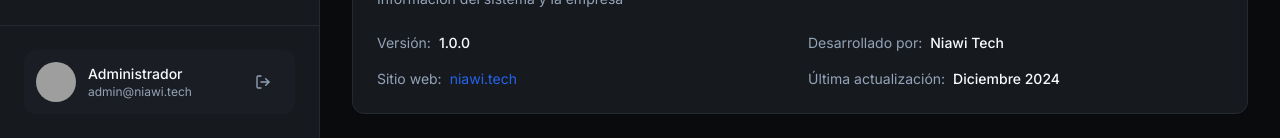
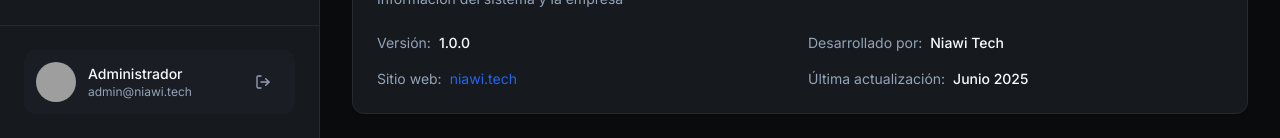
Before and after one commit to niawi-automation/niawi-chat-ui, a React (Vite) app: page /dashboard/settings in a window 1280 px wide. Shown: the part 870-1008 px from the top of the page. Built offline with nearby package versions, Linux system fonts and the light colour scheme; grey boxes are pictures that could not be loaded.

Commit message:
FIX year

```diff
--- a/src/pages/Settings.tsx
+++ b/src/pages/Settings.tsx
@@ -5,6 +5,16 @@ import { Switch } from '@/components/ui/switch';
 import { Label } from '@/components/ui/label';
 
 const Settings = () => {
+  // Generar fecha actual automáticamente
+  const getCurrentDate = () => {
+    const now = new Date();
+    const months = [
+      'Enero', 'Febrero', 'Marzo', 'Abril', 'Mayo', 'Junio',
+      'Julio', 'Agosto', 'Septiembre', 'Octubre', 'Noviembre', 'Diciembre'
+    ];
+    return `${months[now.getMonth()]} ${now.getFullYear()}`;
+  };
+
   return (
     <div className="max-w-4xl mx-auto space-y-6">
       <div>
@@ -97,7 +107,7 @@ const Settings = () => {
               </div>
               <div>
                 <span className="text-muted-foreground">Última actualización:</span>
-                <span className="ml-2 text-foreground font-medium">Diciembre 2024</span>
+                <span className="ml-2 text-foreground font-medium">{getCurrentDate()}</span>
               </div>
             </div>
           </CardContent>
```
